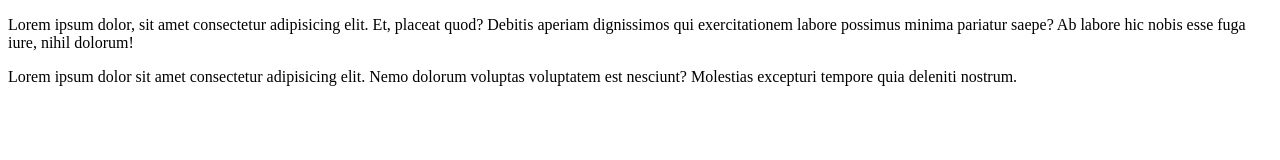
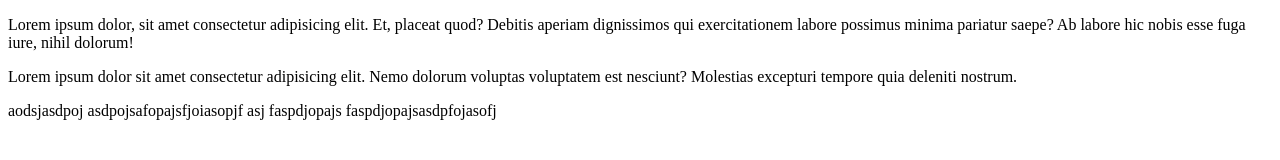
Before and after one commit to harshkaushik02/testing, a plain HTML site: page about_us.html in a window 1280 px wide. Drawn offline with Linux system fonts and the light colour scheme.

Commit message:
you done again

```diff
--- a/about_us.html
+++ b/about_us.html
@@ -1,17 +1,26 @@
 <!DOCTYPE html>
 <html lang="en">
-<head>
-    <meta charset="UTF-8">
-    <meta name="viewport" content="width=device-width, initial-scale=1.0">
+  <head>
+    <meta charset="UTF-8" />
+    <meta name="viewport" content="width=device-width, initial-scale=1.0" />
     <title>hello</title>
-</head>
-<body>
+  </head>
+  <body>
     <p>
-        Lorem ipsum dolor, sit amet consectetur adipisicing elit. Et, placeat quod? Debitis aperiam dignissimos qui exercitationem labore possimus minima pariatur saepe? Ab labore hic nobis esse fuga iure, nihil dolorum!
+      Lorem ipsum dolor, sit amet consectetur adipisicing elit. Et, placeat
+      quod? Debitis aperiam dignissimos qui exercitationem labore possimus
+      minima pariatur saepe? Ab labore hic nobis esse fuga iure, nihil dolorum!
     </p>
 
     <p>
-        Lorem ipsum dolor sit amet consectetur adipisicing elit. Nemo dolorum voluptas voluptatem est nesciunt? Molestias excepturi tempore quia deleniti nostrum.
+      Lorem ipsum dolor sit amet consectetur adipisicing elit. Nemo dolorum
+      voluptas voluptatem est nesciunt? Molestias excepturi tempore quia
+      deleniti nostrum.
     </p>
-</body>
+
+    <p>
+      aodsjasdpoj asdpojsafopajsfjoiasopjf asj faspdjopajs
+      faspdjopajsasdpfojasofj
+    </p>
+  </body>
 </html>
```
Also changed, not shown: index.html (+12 -7 lines).
